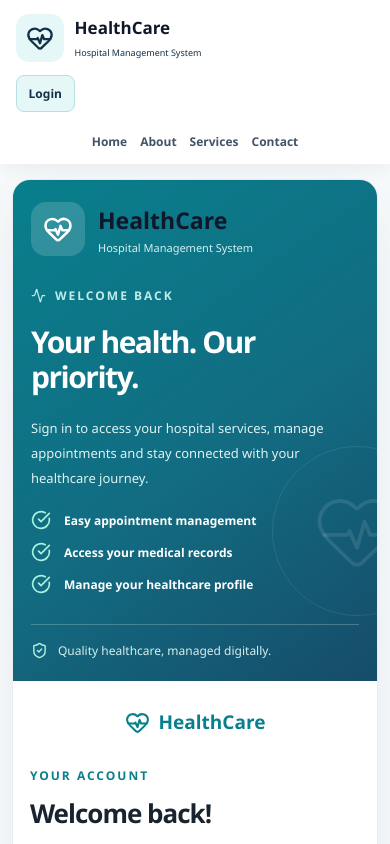
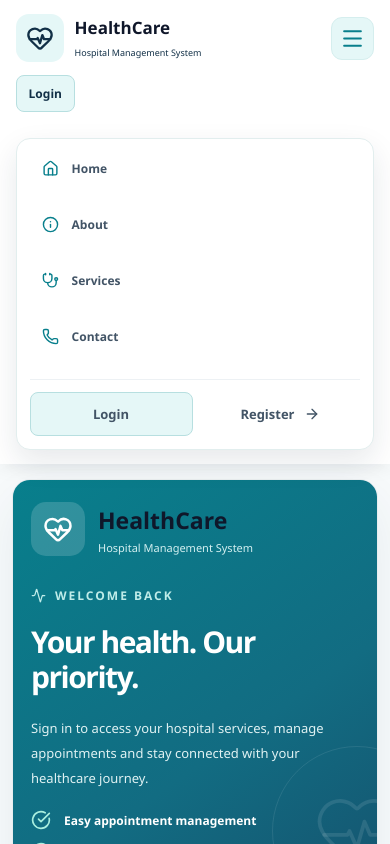
Before and after one commit to Manesh-Vedpathak/Hospital_Frontend, a React (Create React App) app: page /login in a window 390 px wide. Shown: the top 844 px of the page. Built offline with nearby package versions, Linux system fonts and the light colour scheme; no server answers.

Commit message:
Add responsive functional hamburger navigation

```diff
--- a/src/components/common/PublicNavbar.css
+++ b/src/components/common/PublicNavbar.css
@@ -1,3 +1,7 @@
+/* =========================================
+   PUBLIC NAVBAR
+========================================= */
+
 .public-navbar {
     min-height: 82px;
     width: 100%;
@@ -14,12 +18,17 @@
     box-sizing: border-box;
 }
 
+/* =========================================
+   BRAND
+========================================= */
+
 .public-brand {
     display: flex;
     align-items: center;
     gap: 11px;
     text-decoration: none;
     color: #123047;
+    flex-shrink: 0;
 }
 
 .public-brand-icon {
@@ -42,26 +51,43 @@
     color: #64748b;
 }
 
-.public-nav-links,
-.public-nav-actions {
+/* =========================================
+   DESKTOP NAVIGATION
+========================================= */
+
+.public-nav-links {
     display: flex;
     align-items: center;
     gap: 27px;
 }
 
-.public-nav-links a {
+.public-nav-links > a {
+    display: inline-flex;
+    align-items: center;
+    gap: 8px;
     color: #425466;
     text-decoration: none;
     font-size: 14px;
     font-weight: 600;
-    transition: color 0.2s ease;
+    transition: all 0.2s ease;
 }
 
-.public-nav-links a:hover {
+.public-nav-links > a svg {
+    display: none;
+}
+
+.public-nav-links > a:hover {
     color: #087f8c;
 }
 
-.public-nav-actions {
+/* =========================================
+   AUTH BUTTONS
+========================================= */
+
+.public-nav-actions,
+.public-mobile-actions {
+    display: flex;
+    align-items: center;
     gap: 11px;
 }
 
@@ -99,46 +125,214 @@
     background: #086b78;
 }
 
+/* =========================================
+   HAMBURGER BUTTON
+========================================= */
+
+.public-menu-toggle {
+    display: none;
+    width: 46px;
+    height: 46px;
+    align-items: center;
+    justify-content: center;
+    border: 1px solid #d5eeee;
+    border-radius: 11px;
+    background: #e5f7f7;
+    color: #087f8c;
+    cursor: pointer;
+    transition: all 0.2s ease;
+}
+
+.public-menu-toggle:hover {
+    background: #d6f0ef;
+}
+
+.public-menu-toggle.active {
+    background: #087f8c;
+    color: #ffffff;
+}
+
+/* Hide mobile auth buttons on desktop */
+
+.public-mobile-actions {
+    display: none;
+}
+
+/* =========================================
+   TABLET
+========================================= */
+
 @media (max-width: 950px) {
+
     .public-navbar {
         padding: 14px 4%;
+        gap: 15px;
     }
 
     .public-nav-links {
         gap: 14px;
     }
-}
-
-@media (max-width: 700px) {
-    .public-navbar {
-        flex-wrap: wrap;
-        gap: 13px;
-    }
-
-    .public-nav-links {
-        order: 3;
-        width: 100%;
-        justify-content: center;
-        gap: 20px;
-        padding-top: 8px;
-    }
-
-    .public-nav-links a {
-        font-size: 12px;
-    }
-
-    .public-nav-actions {
-        gap: 7px;
-    }
 
     .public-login-btn,
     .public-register-btn {
-        padding: 9px 12px;
-        font-size: 12px;
+        padding: 10px 14px;
     }
 }
 
+/* =========================================
+   MOBILE HAMBURGER MENU
+========================================= */
+
+@media (max-width: 700px) {
+
+    .public-navbar {
+        min-height: 76px;
+        padding: 12px 4%;
+        display: flex;
+        flex-wrap: wrap;
+        justify-content: space-between;
+        align-items: center;
+        gap: 0;
+    }
+
+    /* BRAND */
+
+    .public-brand {
+        gap: 10px;
+    }
+
+    .public-brand-icon {
+        width: 46px;
+        height: 46px;
+    }
+
+    .public-brand h2 {
+        font-size: 19px;
+    }
+
+    .public-brand span {
+        font-size: 10px;
+    }
+
+    /* HAMBURGER BUTTON */
+
+    .public-menu-toggle {
+        display: inline-flex;
+        flex-shrink: 0;
+    }
+
+    /* MOBILE NAVIGATION DROPDOWN */
+
+    .public-nav-links {
+        display: none;
+        order: 3;
+        flex-direction: column;
+        align-items: stretch;
+        gap: 5px;
+        width: 100%;
+        margin-top: 13px;
+        padding: 13px;
+        background: #ffffff;
+        border: 1px solid #e2eeee;
+        border-radius: 14px;
+        box-shadow: 0 12px 30px rgba(15, 40, 60, 0.10);
+        animation: publicMenuSlide 0.22s ease;
+    }
+
+    .public-nav-links.open {
+        display: flex;
+    }
+
+    /* MOBILE LINKS */
+
+    .public-nav-links > a {
+        display: flex;
+        align-items: center;
+        gap: 13px;
+        width: 100%;
+        padding: 13px 12px;
+        border-radius: 9px;
+        color: #425466;
+        font-size: 14px;
+        font-weight: 600;
+        text-decoration: none;
+        transition: all 0.2s ease;
+    }
+
+    .public-nav-links > a svg {
+        display: block;
+        color: #087f8c;
+    }
+
+    .public-nav-links > a:hover,
+    .public-nav-links > a:active {
+        background: #eaf8f7;
+        color: #087f8c;
+    }
+
+    /* MOBILE AUTH BUTTONS */
+
+    .public-nav-actions {
+        display: none;
+    }
+
+    .public-mobile-actions {
+        display: flex;
+        width: 100%;
+        gap: 10px;
+        padding-top: 12px;
+        margin-top: 8px;
+        border-top: 1px solid #edf1f4;
+    }
+
+    .public-mobile-actions a {
+        flex: 1;
+        justify-content: center;
+        text-align: center;
+    }
+
+    .public-mobile-actions .public-login-btn,
+    .public-mobile-actions .public-register-btn {
+        padding: 12px 10px;
+        font-size: 13px;
+    }
+}
+
+/* =========================================
+   MENU ANIMATION
+========================================= */
+
+@keyframes publicMenuSlide {
+    from {
+        opacity: 0;
+        transform: translateY(-8px);
+    }
+
+    to {
+        opacity: 1;
+        transform: translateY(0);
+    }
+}
+
+/* =========================================
+   SMALL MOBILE
+========================================= */
+
 @media (max-width: 390px) {
+
+    .public-navbar {
+        padding: 11px 4%;
+    }
+
+    .public-brand {
+        gap: 8px;
+    }
+
+    .public-brand-icon {
+        width: 42px;
+        height: 42px;
+    }
+
     .public-brand h2 {
         font-size: 17px;
     }
@@ -147,7 +341,31 @@
         font-size: 9px;
     }
 
-    .public-nav-links {
-        gap: 13px;
+    .public-menu-toggle {
+        width: 43px;
+        height: 43px;
+    }
+
+    .public-mobile-actions {
+        gap: 7px;
+    }
+
+    .public-mobile-actions a {
+        padding: 11px 7px;
+        font-size: 12px;
     }
 }
+
+/* =========================================
+   ACCESSIBILITY
+========================================= */
+
+@media (prefers-reduced-motion: reduce) {
+
+    .public-nav-links,
+    .public-nav-links > a,
+    .public-menu-toggle {
+        animation: none;
+        transition: none;
+    }
+}
--- a/src/components/common/PublicNavbar.jsx
+++ b/src/components/common/PublicNavbar.jsx
@@ -1,8 +1,15 @@
-import React from "react";
+import React, { useState } from "react";
 import { Link, useLocation } from "react-router-dom";
+
 import {
     HeartPulse,
-    ArrowRight
+    ArrowRight,
+    Menu,
+    X,
+    Home,
+    Info,
+    Stethoscope,
+    Phone
 } from "lucide-react";
 
 import "./PublicNavbar.css";
@@ -11,14 +18,30 @@ function PublicNavbar() {
 
     const location = useLocation();
 
+    const [menuOpen, setMenuOpen] = useState(false);
+
     const isLogin = location.pathname === "/login";
     const isRegister = location.pathname === "/register";
+
+    // Close mobile menu
+    const closeMenu = () => {
+        setMenuOpen(false);
+    };
+
+    // Toggle mobile menu
+    const toggleMenu = () => {
+        setMenuOpen((previous) => !previous);
+    };
 
     return (
         <header className="public-navbar">
 
             {/* BRAND */}
-            <Link to="/" className="public-brand">
+            <Link
+                to="/"
+                className="public-brand"
+                onClick={closeMenu}
+            >
                 <div className="public-brand-icon">
                     <HeartPulse size={28} />
                 </div>
@@ -29,15 +52,81 @@ function PublicNavbar() {
                 </div>
             </Link>
 
+            {/* HAMBURGER BUTTON - MOBILE */}
+            <button
+                type="button"
+                className={`public-menu-toggle ${
+                    menuOpen ? "active" : ""
+                }`}
+                onClick={toggleMenu}
+                aria-label={menuOpen ? "Close navigation menu" : "Open navigation menu"}
+                aria-expanded={menuOpen}
+                aria-controls="public-navigation"
+            >
+                {menuOpen ? (
+                    <X size={25} />
+                ) : (
+                    <Menu size={25} />
+                )}
+            </button>
+
             {/* NAVIGATION */}
-            <nav className="public-nav-links">
-                <Link to="/">Home</Link>
-                <Link to="/#about">About</Link>
-                <Link to="/#services">Services</Link>
-                <Link to="/#contact">Contact</Link>
+            <nav
+                id="public-navigation"
+                className={`public-nav-links ${
+                    menuOpen ? "open" : ""
+                }`}
+            >
+
+                <Link to="/#home" onClick={closeMenu}>
+                    <Home size={17} />
+                    <span>Home</span>
+                </Link>
+
+                <Link to="/#about" onClick={closeMenu}>
+                    <Info size={17} />
+                    <span>About</span>
+                </Link>
+
+                <Link to="/#services" onClick={closeMenu}>
+                    <Stethoscope size={17} />
+                    <span>Services</span>
+                </Link>
+
+                <Link to="/#contact" onClick={closeMenu}>
+                    <Phone size={17} />
+                    <span>Contact</span>
+                </Link>
+
+                {/* MOBILE AUTH BUTTONS */}
+                <div className="public-mobile-actions">
+
+                    <Link
+                        to="/login"
+                        className={`public-login-btn ${
+                            isLogin ? "active" : ""
+                        }`}
+                        onClick={closeMenu}
+                    >
+                        Login
+                    </Link>
+
+                    <Link
+                        to="/register"
+                        className={`public-register-btn ${
+                            isRegister ? "active" : ""
+                        }`}
+                        onClick={closeMenu}
+                    >
+                        Register
+                        <ArrowRight size={16} />
+                    </Link>
+
+                </div>
+
             </nav>
 
-            {/* AUTH BUTTONS */}
+            {/* DESKTOP AUTH BUTTONS */}
             <div className="public-nav-actions">
 
                 <Link
--- a/src/pages/public/Home.css
+++ b/src/pages/public/Home.css
@@ -639,3 +639,8 @@
         gap: 13px;
     }
 }
+
+html {
+    scroll-behavior: smooth;
+    scroll-padding-top: 90px;
+}
```
